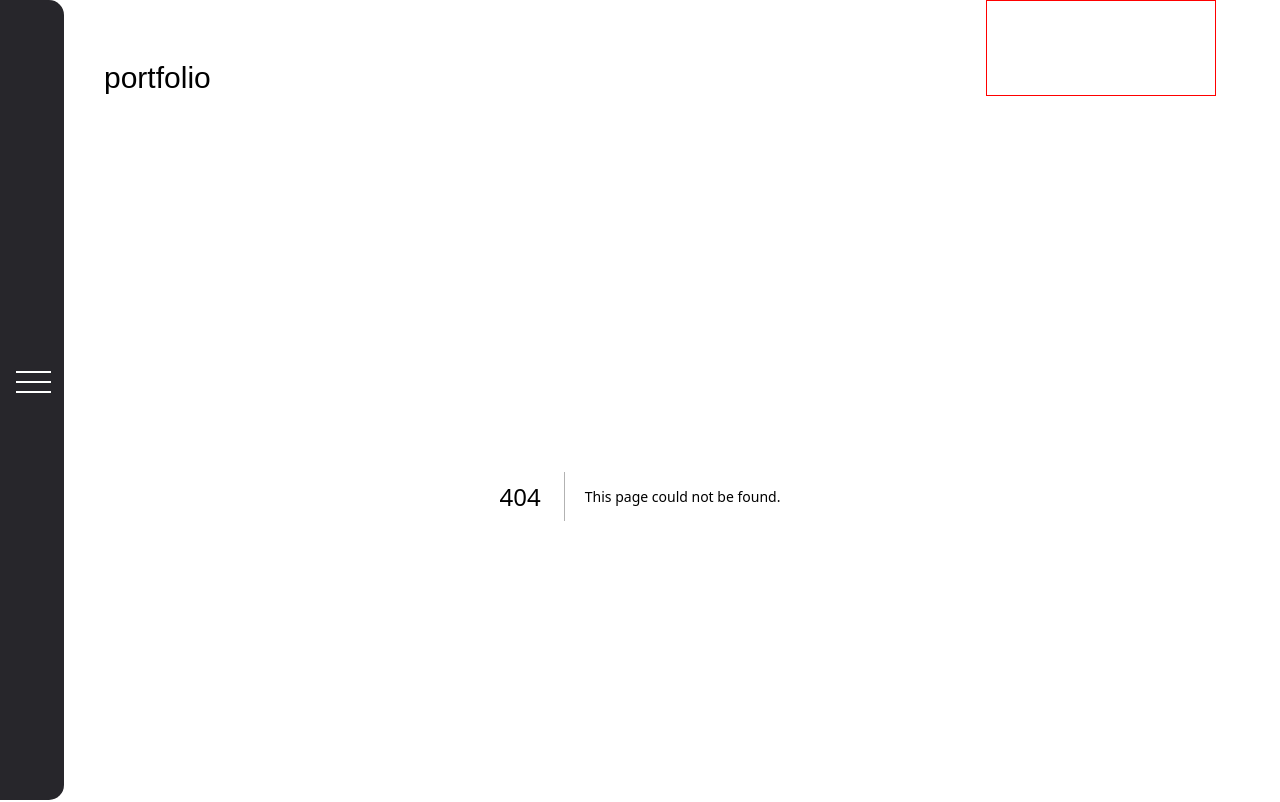
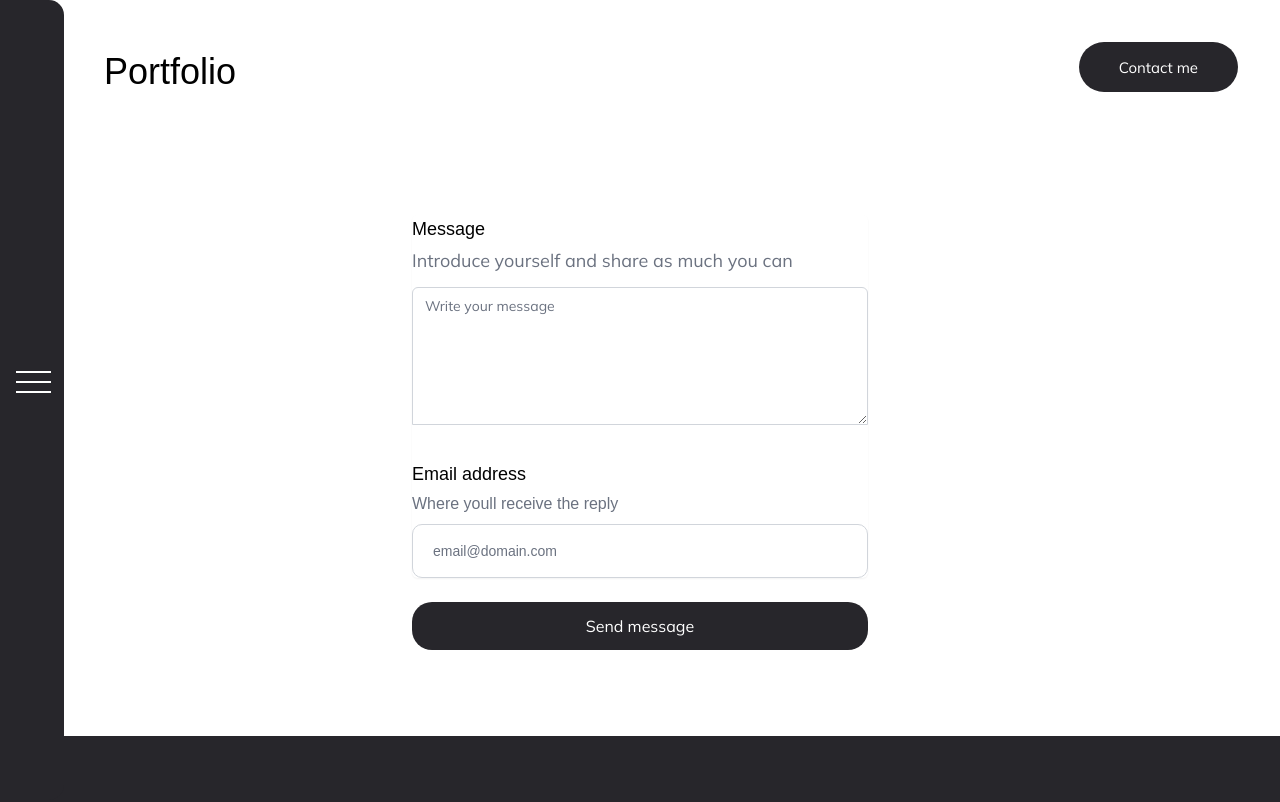
Before and after one commit to chavarahul/rahul-s-Portfolio, a Next.js app: page /message-me in a window 1280 px wide. Before the commit this address had no page. Shown: the top 802 px of the page. Built offline with nearby package versions, Linux system fonts and the light colour scheme; a web font is replaced by a local one.

Commit message:
added animations and contact page

```diff
--- /dev/null
+++ b/app/(sites)/message-me/page.tsx
@@ -0,0 +1,75 @@
+'use client'
+import gsap from 'gsap'
+import React, { useEffect, useRef } from 'react'
+
+const Page = () => {
+    const effectOne = useRef<HTMLDivElement>(null);
+    const effectTwo = useRef<HTMLDivElement>(null);
+    const effectTThree = useRef<HTMLButtonElement>(null)
+    useEffect(()=>{
+        const t1 = gsap.timeline();
+        t1.to(effectOne.current,{
+            opacity:1,
+            translateY:0,
+            duration:0.5
+        })
+        .to(effectTwo.current,{
+            opacity:1,
+            translateY:0,
+            duration:0.5
+        }).to(effectTThree.current,{
+            opacity:1,
+            translateY:0,
+            duration:0.5 ,
+            // delay:0.8
+        })
+    },[])
+    return (
+        <section className="min-h-[80vh] flex items-center justify-center px-4 sm:px-6 lg:px-8">
+            <div className="max-w-[35rem] w-full space-y-8 bg-white p-8 rounded-lg">
+
+                <form className="mt-8 space-y-6  p-5 w-full" action="#" method="POST">
+                    <div className="rounded-md shadow-sm -space-y-px">
+                        <div className='smoother' ref={effectOne} style={{opacity:0,transform:"translateY(50px)"}}>
+                            <label htmlFor="message" className="plfont text-lg">Message</label>
+                            <p className="mt-1 text-gray-500 text-lg mb-3">Introduce yourself and share as much you can</p>
+                            <textarea
+                                id="message"
+                                name="message"
+                                rows={6}
+                                cols={50}
+                                className="text-lg mb-5 appearance-none rounded-none relative block w-full px-3 py-2 border  border-gray-300 placeholder-gray-500 text-gray-900 rounded-t-md focus:outline-none focus:ring-indigo-500 focus:border-indigo-500 focus:z-10 sm:text-sm"
+                                placeholder="Write your message"
+                            />
+                        </div>
+                        <div className="pt-4 smoother" ref={effectTwo}  style={{opacity:0,transform:"translateY(50px)"}}>
+                            <label htmlFor="email-address" className="mb-4 plfont text-lg">Email address</label>
+                            <p className="mt-1 text-gray-500  plfont text-">Where youll receive the reply</p>
+                            <input
+                                id="email-address"
+                                name="email"
+                                type="email"
+                                autoComplete="email"
+                                required
+                                className="plfont mt-2 mb-5 text-lg appearance-none  relative block w-full px-5 py-4 border border-gray-300 placeholder-gray-500 text-gray-900 rounded-[10px] focus:outline-none focus:ring-indigo-500 focus:border-indigo-500 focus:z-10 sm:text-sm"
+                                placeholder="email@domain.com"
+                            />
+                        </div>
+                    </div>
+                    <div>
+                        <button
+                            type="submit"
+                            ref={effectTThree}
+                            style={{opacity:0,transform:"translateY(50px)"}}
+                            className="w-full blacker  smoother text-white text-center py-3 rounded-[20px]"
+                        >
+                            Send message
+                        </button>
+                    </div>
+                </form>
+            </div>
+        </section>
+    )
+}
+
+export default Page
--- a/app/(sites)/page.tsx
+++ b/app/(sites)/page.tsx
@@ -1,8 +1,12 @@
 import Image from "next/image";
+import Hero from "../components/pages/Hero";
+import Contact from "../components/pages/Contact";
 
 export default function Home() {
   return (
-    <main className="overflow-x-hidden min-h-screen pl-28">
+    <main className="overflow-x-hidden min-h-screen pl-[4.7rem] max-xl:pl-0 Scroller border-none">
+       <Hero/>
+       <Contact/>
 
     </main>
   );
--- a/app/components/common/Footer.tsx
+++ b/app/components/common/Footer.tsx
@@ -8,7 +8,7 @@
   return (
     <footer className="flex flex-wrap justify-evenly items-center p-8 blacker min-h-[30vh] max-h-[40vh] text-white">
       <div className="w-full sm:w-1/3 flex justify-center sm:justify-start mb-4 sm:mb-0 mt-20 max-md:mt-7">
-        <h1 className={`text-[3rem] sm:text-[5rem] md:text-[7rem] lg:text-[10rem]`}>Rahul</h1>
+        <h1 className={`text-[3rem] sm:text-[5rem] md:text-[7rem] lg:text-[10rem] ml-10`}>Rahul</h1>
       </div>
       <div className="w-full sm:w-1/6 flex justify-center items-evenly mb-4 sm:mb-0">
         <ul className="flex flex-col items-center sm:items-start space-y-2">
--- a/app/components/common/Header.tsx
+++ b/app/components/common/Header.tsx
@@ -1,17 +1,23 @@
-import { della, pacifico, poppin, roboto, vinyl} from '@/app/constants'
+'use client'
+import { usePathname, useRouter } from 'next/navigation'
 import React from 'react'
 
 const Header = () => {
-    return (
-        <header className='w-full h-[12vh]  flex-center  relative  z-[999]'>
-             <div className="w-[90%] relative  h-full flex-bet">
-                   <div className="w-[15%]  relative h-full flex text-3xl items-end pl-10">
-                    <p className={`plfont`}>portfolio</p>
-                   </div>
-                   <div className="borders w-[20%] h-full relative"></div>
-             </div>
-        </header>
-    )
+  const path = usePathname();
+  const router = useRouter();
+  return (
+    // <div className=""></div>
+    <header className='w-full h-[12vh]  flex items-center justify-end relative '>
+     <div className={`w-[95%] max-xl:w-full relative  h-full flex-bet ${path === '/message-me' ? 'bg-white':' whiter'}`}>
+        <div className="w-[15%]  relative h-full flex text-4xl items-end pl-10">
+          <p className={`plfont capitalize pb-1 cursor-pointer`} onClick={()=>{router.push('/')}}>portfolio</p>
+        </div>
+        <div className=" w-[20%] h-full relative flex justify-center items-end pb-1">
+          <button className='buttonp '><span className="text">Contact me</span><span>Thanks!</span></button>
+        </div>
+      </div>
+    </header>
+  )
 }
 
 export default Header
--- a/app/components/common/Sidebar.tsx
+++ b/app/components/common/Sidebar.tsx
@@ -16,8 +16,8 @@
 
     useEffect(() => {
         if (nav) {
-            gsap.to(sidebarRef.current, { width: '21%', duration: 0.3, ease: 'power4.inOut' })
-            gsap.to(navContentRef.current, { display: 'flex', opacity: 1, duration: 0.2, ease: 'power4.inOut', delay: 0.6 })
+            gsap.to(sidebarRef.current, { width: '21%', duration: 0.03, ease: 'power4.inOut' })
+            gsap.to(navContentRef.current, { display: 'flex', opacity: 1, duration: 0.02, ease: 'power4.inOut', delay: 0.6 })
             gsap.to(iconRef.current, { width: '23%', ease: 'power1.inOut', delay: 0.1 })
         } else {
             gsap.to(navContentRef.current, { display: 'none', opacity: 0, duration: 0.2, ease: 'power4.inOut' })
@@ -27,7 +27,7 @@
     }, [nav])
 
     return (
-        <aside ref={sidebarRef} className={` overflow-hidden flex h-screen fixed top-0 left-0 rounded-tr-[15px] rounded-br-[15px] ${nav ? 'whiter' : 'blacker'} trans`} style={{ width: '5%' }}>
+        <aside ref={sidebarRef} className={` overflow-hidden flex max-xl:hidden h-screen  fixed top-0 left-0 rounded-tr-[15px] z-[999] rounded-br-[15px] ${nav ? 'whiter' : 'blacker'} trans`} style={{ width: '5%' }}>
             <div ref={iconRef} className={` h-full relative flex-center rounded-tr-[15px] rounded-br-[15px]`}>
                 <div className="containerHam flex-center fixed left-4">
                     <input className="label-check" onClick={smoothSlide} id="label-check" type="checkbox" />
@@ -38,10 +38,13 @@
                     </label>
                 </div>
             </div>
-            <div ref={navContentRef} className={`justify-center items-end w-[100%] h-full relative ${nav ? 'flex' : 'hidden'}`} style={{ opacity: 0 }}>
+            <div ref={navContentRef} className={`justify-center items-end flex-col w-[100%] h-full relative ${nav ? 'flex' : 'hidden'}`} style={{ opacity: 0 }}>
+                <div className="  h-[20%] w-[94%] flex-center">
+                    <p className='plfont text-4xl'>Portfolio</p>
+                </div>
                 <div className="absolute left-4 top-12 border h-[90%] border-gray-300"></div>
                 <div className="w-full h-[80%] flex-bet flex-col">
-                    <nav className={`${poppin.className} flex-col flex justify-evenly pl-16 items-start w-full h-[45%] mt-20`}>
+                    <nav className={`${poppin.className} flex-col flex justify-evenly pl-16 items-start w-full h-[45%] `}>
                         <Link className={`${poppin.className}`} href="/">Home</Link>
                         <Link className={`${poppin.className}`} href="/portfolio">Portfolio</Link>
                         <Link className={`${poppin.className}`} href="/about">About me</Link>
@@ -50,6 +53,7 @@
                         {/* Additional content */}
                     </div>
                 </div>
+
             </div>
         </aside>
     )
--- /dev/null
+++ b/app/components/pages/Contact.tsx
@@ -0,0 +1,68 @@
+'use client'
+import React, { useRef, useEffect } from 'react'
+import { gsap } from 'gsap'
+import { useRouter } from 'next/navigation';
+
+const Contact = () => {
+  const boxRef = useRef<HTMLDivElement>(null);
+  const router = useRouter();
+
+  useEffect(() => {
+    const box = boxRef.current;
+
+    const handleMouseMove = (e: MouseEvent) => {
+      if (box) {
+        const rect = box.getBoundingClientRect();
+        const boxX = rect.left + rect.width / 2;
+        const boxY = rect.top + rect.height / 2;
+        const offsetX = (e.clientX - boxX) / rect.width;
+        const offsetY = (e.clientY - boxY) / rect.height;
+
+        gsap.to(box, {
+          x: -offsetX * 50,
+          y: -offsetY * 50,
+          ease: 'power3.out',
+          duration: 0.5
+        });
+      }
+    };
+
+    const handleMouseLeave = () => {
+      if (box) {
+        gsap.to(box, {
+          x: 0,
+          y: 0,
+          ease: 'power3.out',
+          duration: 0.5
+        });
+      }
+    };
+
+    if (box) {
+      box.addEventListener('mousemove', handleMouseMove);
+      box.addEventListener('mouseleave', handleMouseLeave);
+    }
+
+    return () => {
+      if (box) {
+        box.removeEventListener('mousemove', handleMouseMove);
+        box.removeEventListener('mouseleave', handleMouseLeave);
+      }
+    };
+  }, []);
+
+  return (
+    <section className='border-none min-h-[90vh] w-full relative  flex items-center justify-center'>
+      <p className='text-gray-200 font-bold absolute lowercase text-[13rem] sm:text-[19rem] md:text-[19rem] lg:text-[20rem] xl:text-[25rem] 2xl:text-[30rem]'>
+        hello
+      </p>
+      <div ref={boxRef} onClick={()=>{router.push('/message-me')}} className="cursor-pointer relative max-h-[14rem] min-h-[13rem] flex items-center justify-center rounded-[100px]  w-[60%] sm:w-2/3 md:w-1/2 lg:w-1/3 bg-white">
+        <p className='plfont text-[2rem] sm:text-[3rem] md:text-[5rem] lg:text-[7rem] xl:text-[8rem] 2xl:text-[9rem] font-bold text-gray-800'>
+          Say hi
+        </p>
+      </div>
+    </section>
+  )
+}
+
+export default Contact
--- /dev/null
+++ b/app/components/pages/Hero.tsx
@@ -0,0 +1,50 @@
+'use client'
+import React, { useEffect, useRef } from 'react'
+import down from '@/public/images/down.png'
+import Image from 'next/image'
+import gsap from 'gsap'
+
+const Hero = () => {
+    const pTag1Ref = useRef<HTMLParagraphElement>(null)
+    const pTag2Ref = useRef<HTMLParagraphElement>(null)
+
+    useEffect(() => {
+        if (pTag1Ref.current && pTag2Ref.current) {
+            const t1 = gsap.timeline();
+            t1.to('.ll',  {
+                translateY: 0,
+                duration: 1,
+                // ease: 'power1.inOut'
+            }).to(pTag2Ref.current, {
+                translateY: 0,
+                duration: 1,
+                // ease: 'power1.inOut'
+            })
+        }
+    }, [])
+
+    return (
+        <section className='h-[90vh] flex-bet flex-col whiter Scroller border-none'>
+            <div className="w-full relative h-[80%] flex items-end">
+                <div className="h-[75%] w-full relative flex-colm mb-10">
+                    <div className="h-[15%] w-full flex-center">
+                        <div className="border border-[#ff661a] rounded-[35px] px-20 py-2">
+                            <p className='plfont font-semibold'>I{"'"}m Rahul</p>
+                        </div>
+                    </div>
+                    <div className="h-[80%] w-full relative flex-colm text-[7rem] overflow-hidden">
+                        <div className="overflow-hidden">
+                        <p ref={pTag1Ref} style={{transform:'translateY(150px)'}} className='plfont ll overflow-hidden smoother'>Crafts Code</p>
+                        </div>
+                        <p ref={pTag2Ref} style={{transform:'translateY(150px)'}} className='plfont overflow-hidden smoother'>Building <span className='text-[#ff661a]'>Stunning Sites</span></p>
+                    </div>
+                </div>
+            </div>
+            <div className="w-full h-[20%]">
+                <Image src={down} alt='Images' />
+            </div>
+        </section>
+    )
+}
+
+export default Hero
--- a/app/globals.css
+++ b/app/globals.css
@@ -35,7 +35,7 @@
   }
 
   .trans {
-    transition: 1s ease-in-out;
+    transition: .5s ease-in-out;
   }
 
   .bgr {
@@ -190,3 +190,72 @@
   border-bottom-right-radius: 50px;
   width: 28px;
 }
+.buttonp {
+  position: relative;
+  overflow: hidden;
+  /* border: 1px solid #18181a; */
+  color: #fff;
+  display: inline-block;
+  font-size: 15px;
+  line-height: 15px;
+  padding: 18px 40px 17px;
+  text-decoration: none;
+  cursor: pointer;
+  background: rgb(39, 38, 43);
+  user-select: none;
+  -webkit-user-select: none;
+  touch-action: manipulation;
+  border-radius:30px
+ }
+
+ .buttonp span:first-child {
+  position: relative;
+  transition: color 600ms cubic-bezier(0.48, 0, 0.12, 1);
+  z-index: 10;
+ }
+
+ .buttonp span:last-child {
+  color: white;
+  display: block;
+  position: absolute;
+  bottom: 0;
+  transition: all 500ms cubic-bezier(0.48, 0, 0.12, 1);
+  z-index: 100;
+  opacity: 0;
+  top: 50%;
+  left: 50%;
+  transform: translateY(225%) translateX(-50%);
+  height: 14px;
+  line-height: 13px;
+ }
+
+ .buttonp:after {
+  content: "";
+  position: absolute;
+  bottom: -50%;
+  left: 0;
+  width: 100%;
+  height: 100%;
+  background-color:  #ff661a;
+  transform-origin: bottom center;
+  transition: transform 600ms cubic-bezier(0.48, 0, 0.12, 1);
+  transform: skewY(9.3deg) scaleY(0);
+  z-index: 50;
+ }
+
+ .buttonp:hover:after {
+  transform-origin: bottom center;
+  transform: skewY(9.3deg) scaleY(2);
+ }
+
+ .buttonp:hover span:last-child {
+  transform: translateX(-50%) translateY(-50%);
+  opacity: 1;
+  transition: all 900ms cubic-bezier(0.48, 0, 0.12, 1);
+ }
+ .smoother{
+  transition: 1s ease-in-out;
+ }
+ .newSize{
+  font-size: clamp(15rem,50vw,35rem) !important;
+ }
```
Also changed, not shown: public/images/down.png (added).
